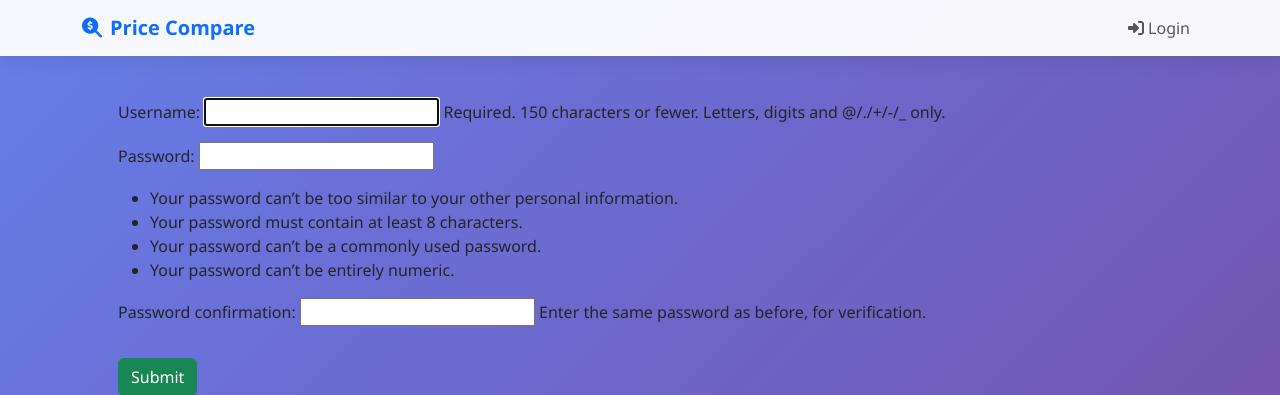
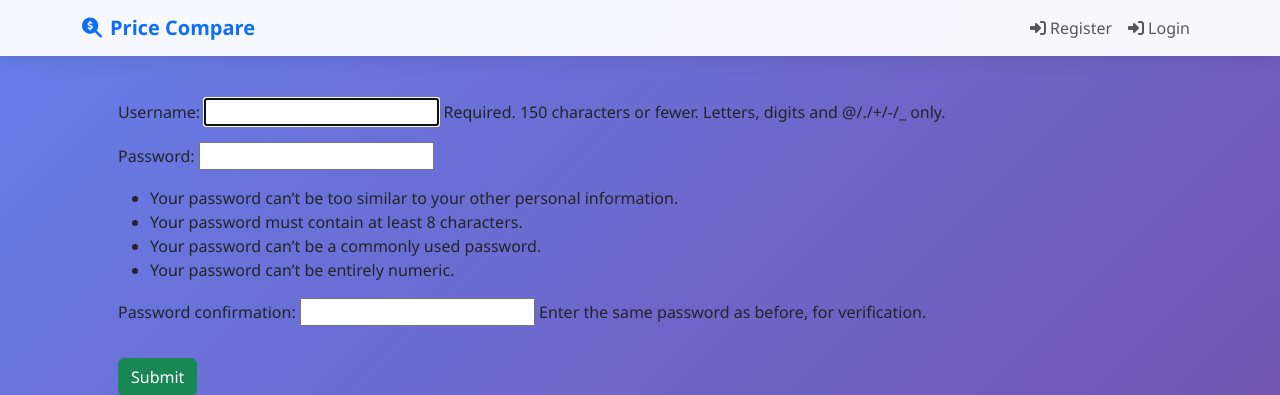
Before and after one commit to Hsue-Yang/CS50-FinalProject, a Django app: page /shopping/register/ in a window 1280 px wide. Shown: the top 395 px of the page. Run offline with Django 5.2, Linux system fonts and the light colour scheme; some libraries are stand-ins or nearby versions.

Commit message:
add register on navbar

```diff
--- a/shopping_app/templates/base.html
+++ b/shopping_app/templates/base.html
@@ -53,6 +53,11 @@
               </li>
             {% else %}
               <li class="nav-item">
+                <a class="nav-link" href="{% url 'register' %}">
+                  <i class="fas fa-sign-in-alt me-1"></i>Register
+                </a>
+              </li>
+              <li class="nav-item">
                 <a class="nav-link" href="{% url 'login' %}">
                   <i class="fas fa-sign-in-alt me-1"></i>Login
                 </a>
```
